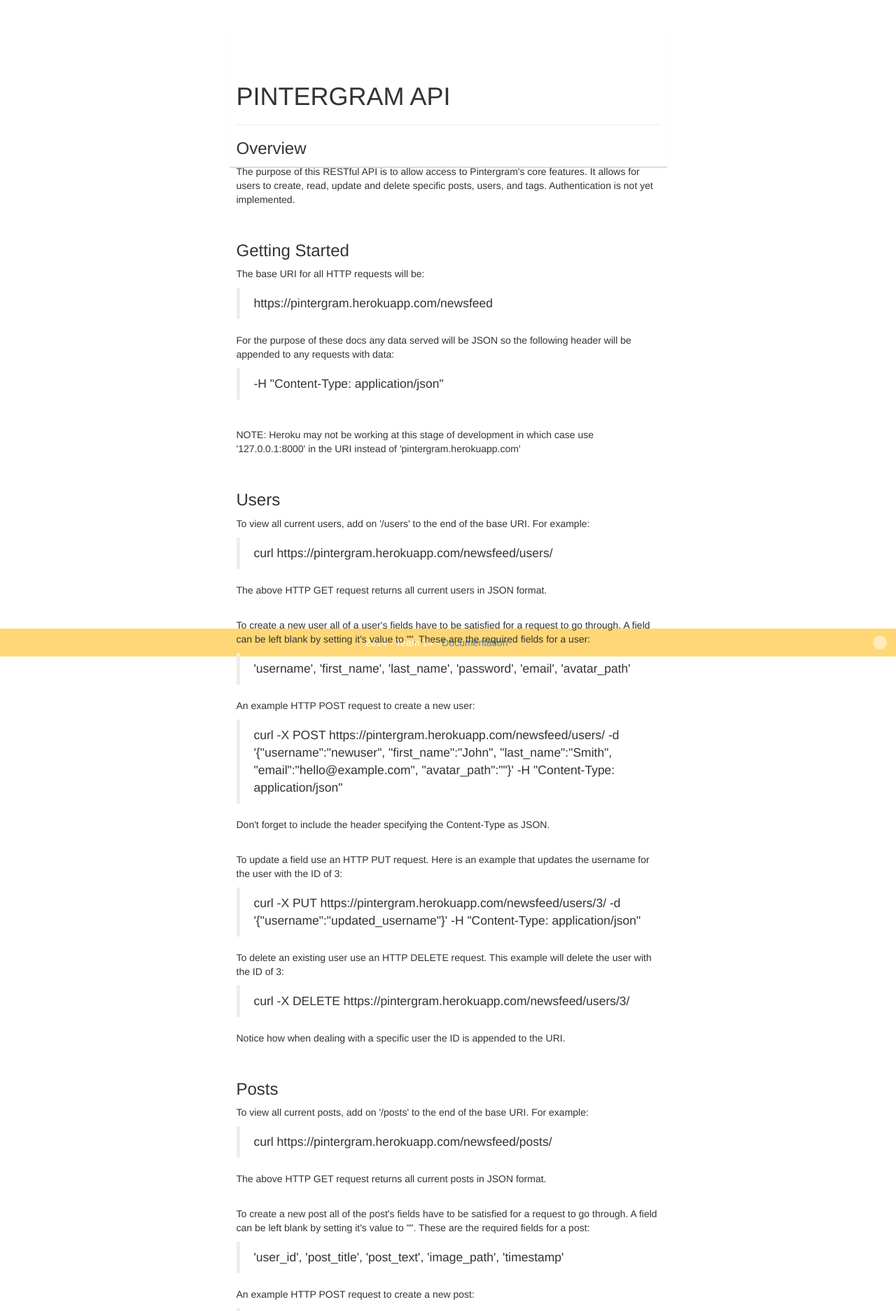
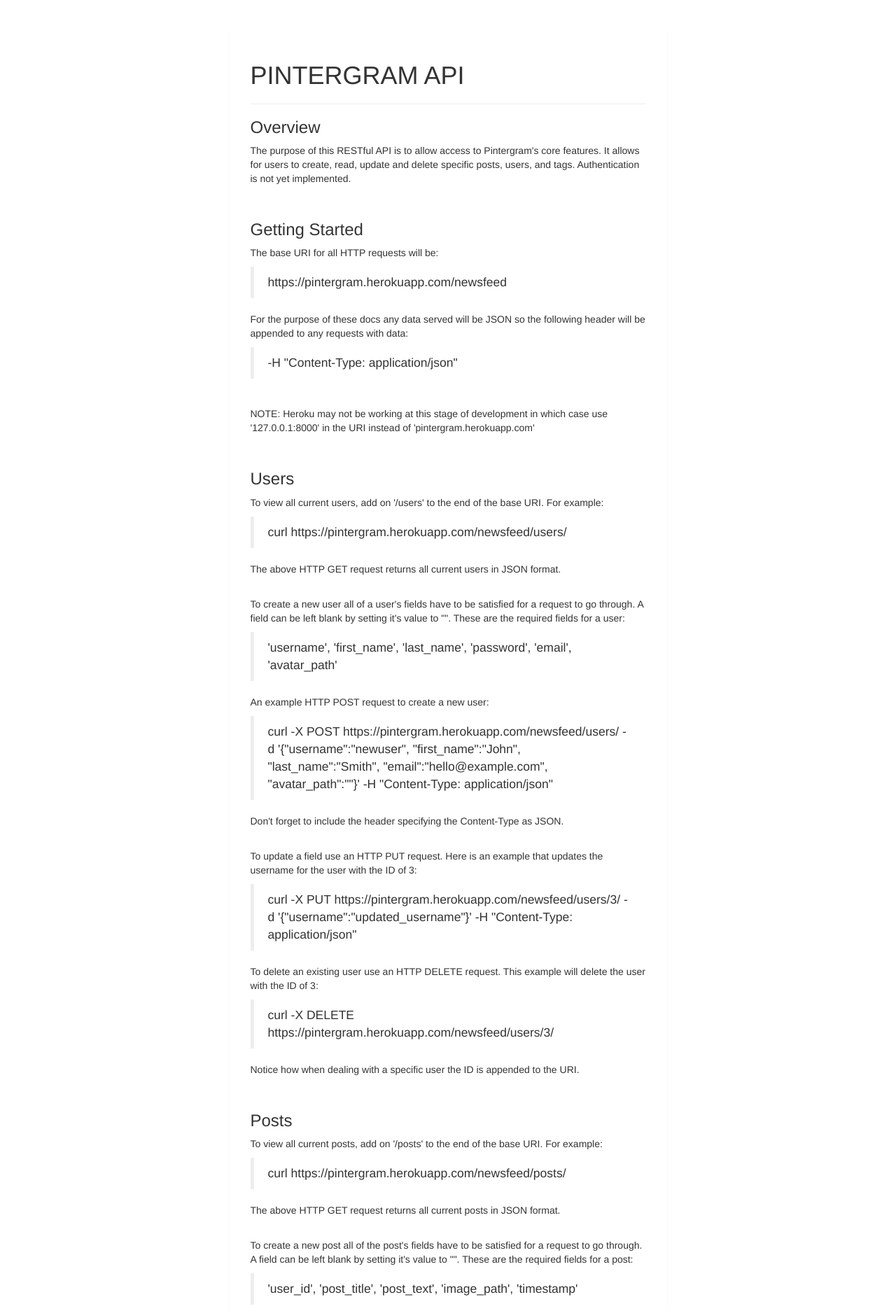
Before and after one commit to jaeteekae/pintergram, a Django app: template newsfeed/templates/newsfeed/documentation.html in a window 1280 px wide. Shown: the part 67-1940 px from the top of the page at 70% size. Run offline with Django 3.2, Linux system fonts and the light colour scheme; the template is opened without the code that fills it, so the values that code supplies are empty; parts of the project's set-up code (start-up, migrations or seed data) failed here and were passed over; some libraries are stand-ins or nearby versions.

Commit message:
made doc page prettier

```diff
--- a/newsfeed/templates/newsfeed/documentation.html
+++ b/newsfeed/templates/newsfeed/documentation.html
@@ -6,7 +6,7 @@
 
 {% if error_message %}<p><strong>{{ error_message }}</strong></p>{% endif %}
 
-<div class="new-post pn">
+<div class="post pn" style="padding:30px;">
     <h1>PINTERGRAM API</h1>
 	<HR>
 
```
